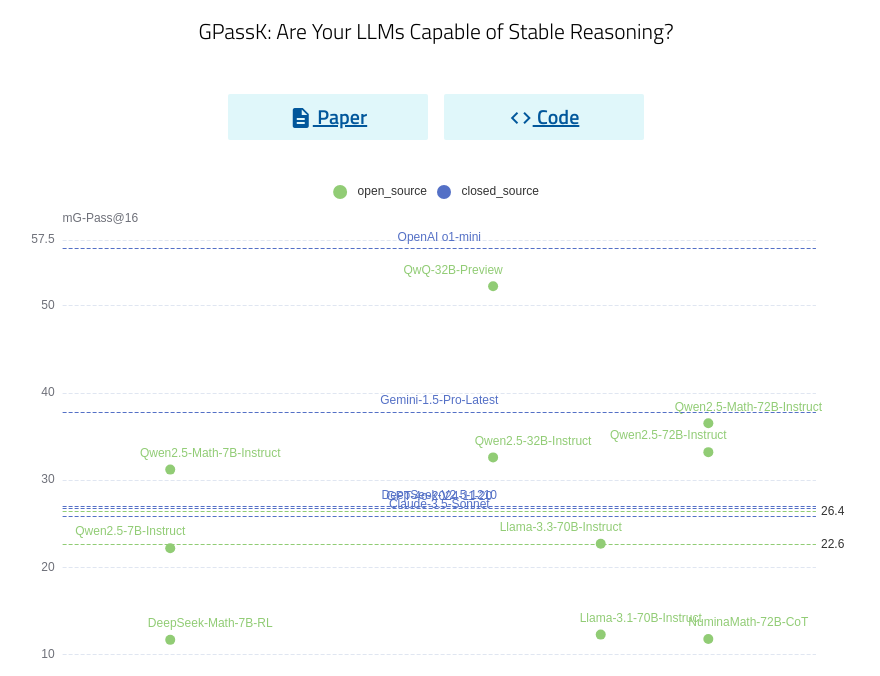
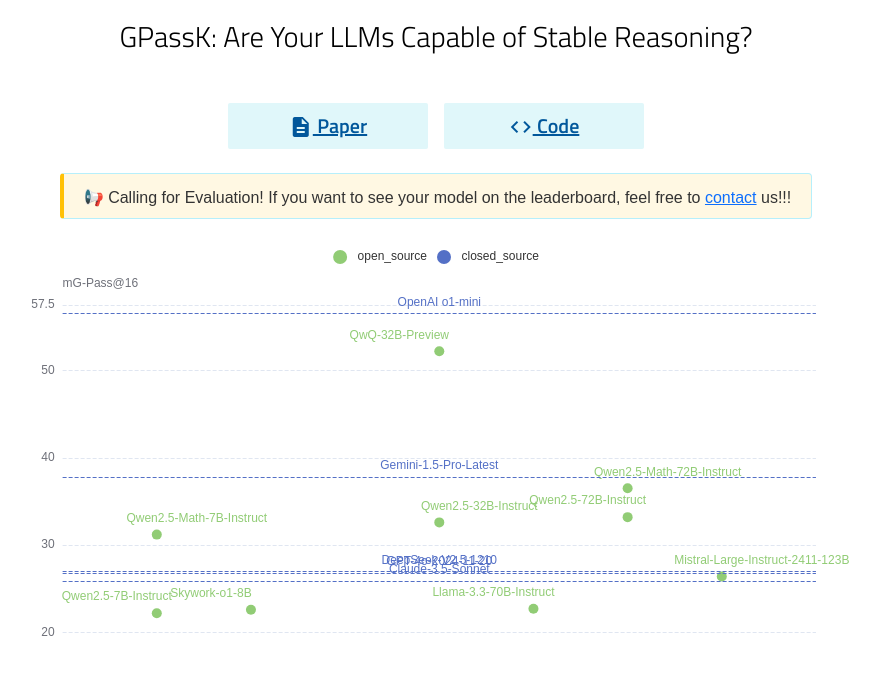
Before and after one commit to open-compass/GPassK, a plain HTML site: page docs/index.html in a window 1280 px wide. Shown: the part 105-781 px from the top of the page, without its empty margins (204-1084 px from the left). Drawn offline with nearby package versions, Linux system fonts and the light colour scheme.

Commit message:
Add Leaderboard

```diff
--- a/docs/LiveMathBench-A.csv
+++ b/docs/LiveMathBench-A.csv
@@ -6,7 +6,7 @@
 Qwen2.5-32B-Instruct,42.9,40.6,34.4,23.9,32.6,https://github.com/QwenLM/Qwen,TRUE,FALSE,FALSE
 Qwen2.5-72B-Instruct,43.7,41.7,34.5,25.2,33.2,https://github.com/QwenLM/Qwen,TRUE,FALSE,FALSE
 DeepSeek-V2.5-1210,43.3,39.7,28.1,16.6,27.0,https://github.com/deepseek-ai/DeepSeek-LLM,FALSE,FALSE,FALSE
-Mistral-Large-Instruct-2411,37.4,29.1,26.7,23.5,26.4,https://example.com/mistral,TRUE,FALSE,FALSE
+Mistral-Large-Instruct-2411-123B,37.4,29.1,26.7,23.5,26.4,https://example.com/mistral,TRUE,FALSE,FALSE
 Gemini-1.5-Pro-Latest,49.2,48.0,40.2,26.8,37.8,https://example.com/gemini,FALSE,FALSE,FALSE
 Claude-3.5-Sonnet,37.0,35.2,27.2,17.4,25.9,https://docs.anthropic.com/claude/docs/models-overview,FALSE,FALSE,FALSE
 GPT-4o-2024-11-20,40.0,36.1,28.2,18.4,26.8,https://openai.com/research/gpt-4,FALSE,FALSE,FALSE
@@ -15,6 +15,6 @@
 NuminaMath-72B-CoT,34.5,22.6,12.8,3.7,11.8,https://example.com/numinamath,TRUE,TRUE,FALSE
 Qwen2.5-Math-7B-Instruct,39.9,39.2,32.2,24.2,31.2,https://github.com/QwenLM/Qwen,TRUE,TRUE,FALSE
 Qwen2.5-Math-72B-Instruct,50.4,45.3,37.8,26.8,36.5,https://github.com/QwenLM/Qwen,TRUE,TRUE,FALSE
-Skywork-o1,39.5,31.2,24.1,13.1,22.6,https://example.com/skywork,TRUE,FALSE,TRUE
+Skywork-o1-8B,39.5,31.2,24.1,13.1,22.6,https://example.com/skywork,TRUE,FALSE,TRUE
 QwQ-32B-Preview,64.3,66.6,56.2,33.3,52.2,https://example.com/qwq,TRUE,FALSE,TRUE
 OpenAI o1-mini,66.5,68.5,58.8,42.0,56.5,https://openai.com/research/o1,FALSE,FALSE,TRUE
--- a/docs/index.html
+++ b/docs/index.html
@@ -42,7 +42,23 @@
       width: 200px;
       font-weight: 600;
     }
+    .custom-quote {
+      background-color: #fff8e3; /* 浅黄色背景 */
+      border-left: 4px solid #ffc107; /* 左侧黄色边框 */
+      padding: 10px 20px; /* 内边距 */
+      margin: 10px 0; /* 外边距 */
+      border-radius: 4px; /* 圆角 */
+      font-family: Arial, sans-serif; /* 字体 */
+  }
 
+  .custom-quote h5 {
+      margin: 0; /* 移除默认的 h5 边距 */
+  }
+
+  .custom-quote small {
+      color: #333; /* 深灰色文字 */
+      font-size: 16px; /* 文字大小 */
+  }
     .paper-btn-tapestry {
       position: relative;
       text-align: center;
@@ -191,7 +207,7 @@
 <div class="container">
   <div id="content" class="container-fluid d-flex flex-column align-items-center gap-3">
     <h1 class="text-nowrap mt-5">🏆 LiveMathBench Leaderboard 🏆</h1>
-    <h3 class="fw-light text-nowrap"><small id="warning">GPassK: Are Your LLMs Capable of Stable Reasoning? <br></small></h3>
+    <h2 class="fw-light text-nowrap"><small id="warning">GPassK: Are Your LLMs Capable of Stable Reasoning? <br></small></h2>
      <div style="clear: both">
       <div class="paper-btn-parent">
         <a class="paper-btn" href="https://arxiv.org/abs/2412.13147">
@@ -203,13 +219,23 @@
             Code
         </a>
       </div>
+
         <!-- <div class="toggle-btn-parent">
           <button class="toggle-btn" id="toggleButton">
               <span class="material-icons"> swap_horiz </span>
               Show Theory Scores
           </button>
         </div> -->
+        <div class="alert alert-info custom-quote" role="alert">
+          <h5 class="fw-light text-nowrap">
+              <small id="warning">
+                  📢 Calling for Evaluation! If you want to see your model on the leaderboard, feel free to <a href="https://github.com/open-compass/GPassK/pulls">contact</a> us!!!
+              </small>
+          </h5>
+      </div>
     </div>
+
+
     <div>
       <div  id="chart" style="width:100%;height:600px;"></div>
       <div class="container-fluid d-flex flex-row flex-nowrap">
@@ -225,7 +251,7 @@
             <li>Models labeled with 🌍 are Closed-source models, while others are Open-sourced. </li>
             <li>Models labeled with 🧮 are Mathematics-Specialization models. </li>
             <li>Models labeled with 💡 are o1-like models with Long-cot. </li>
-            <li>Feel free to <a href="https://github.com/open-compass/GPassK/pulls">file a request</a> to add your models on our leaderboard. </li>
+            <!-- <li>Feel free to <a href="https://github.com/open-compass/GPassK/pulls">file a request</a> to add your models on our leaderboard. </li> -->
           </ol>
         </p>
       </div>
```
